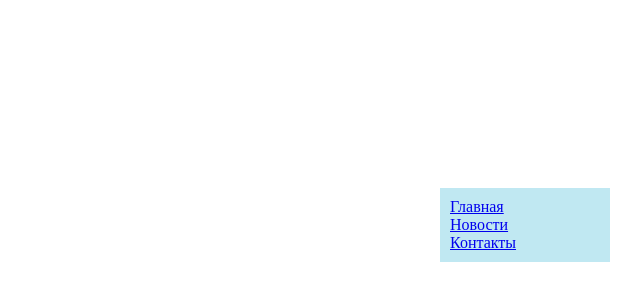
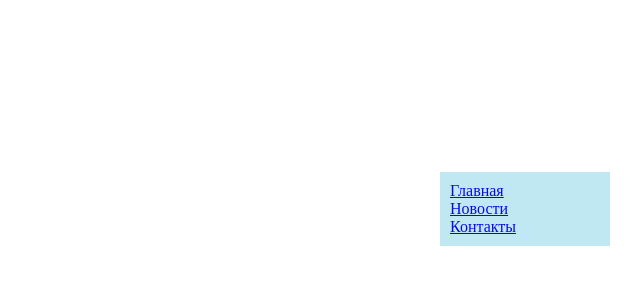
Before and after one commit to Ef-Siarhei/training_directory, a plain HTML site: page position/fixed/index.html in a window 1280 px wide. Shown: the part 28-328 px from the top of the page, without its empty margins (640-1280 px from the left). Drawn offline with Linux system fonts and the light colour scheme.

Commit message:
fix: data css

```diff
--- a/position/fixed/style.css
+++ b/position/fixed/style.css
@@ -1,10 +1,18 @@
+body {
+   min-height: 1000px;
+}
+
 .menu {
-   list-style: none;
    background: #c0e8f2;
    width: 150px;
    padding: 10px;
+   margin: 0;
+   list-style: none;
    position: fixed;
+   right: 30px;
    top: 200px;
-   right: 30px;
+}
 
+.menu a {
+   color: #0909eb;
 }
```
